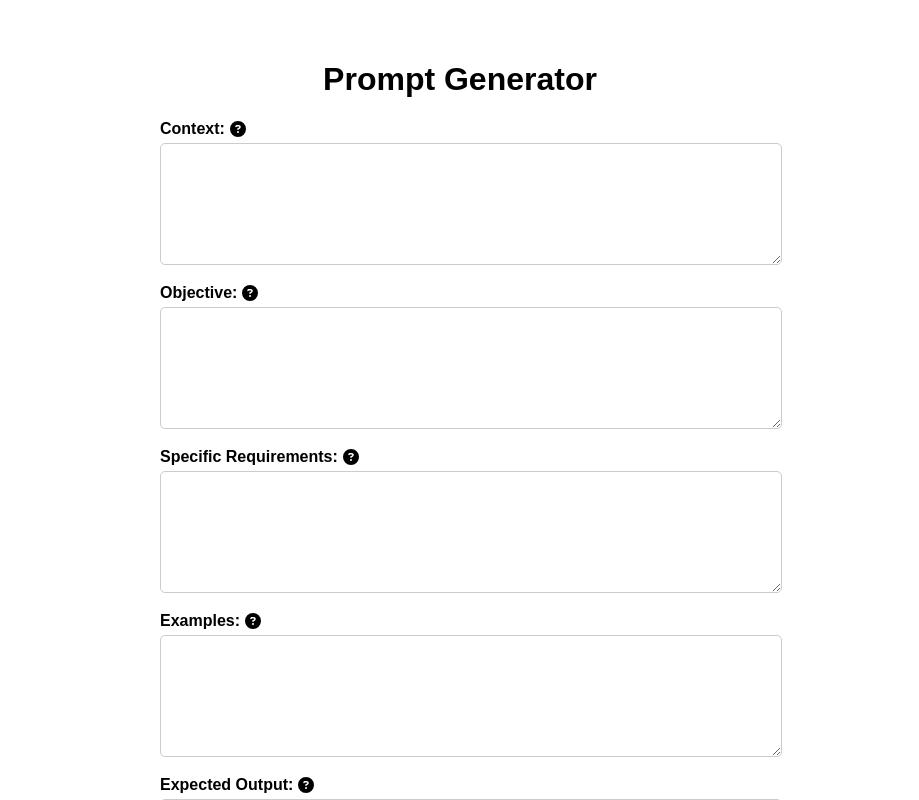
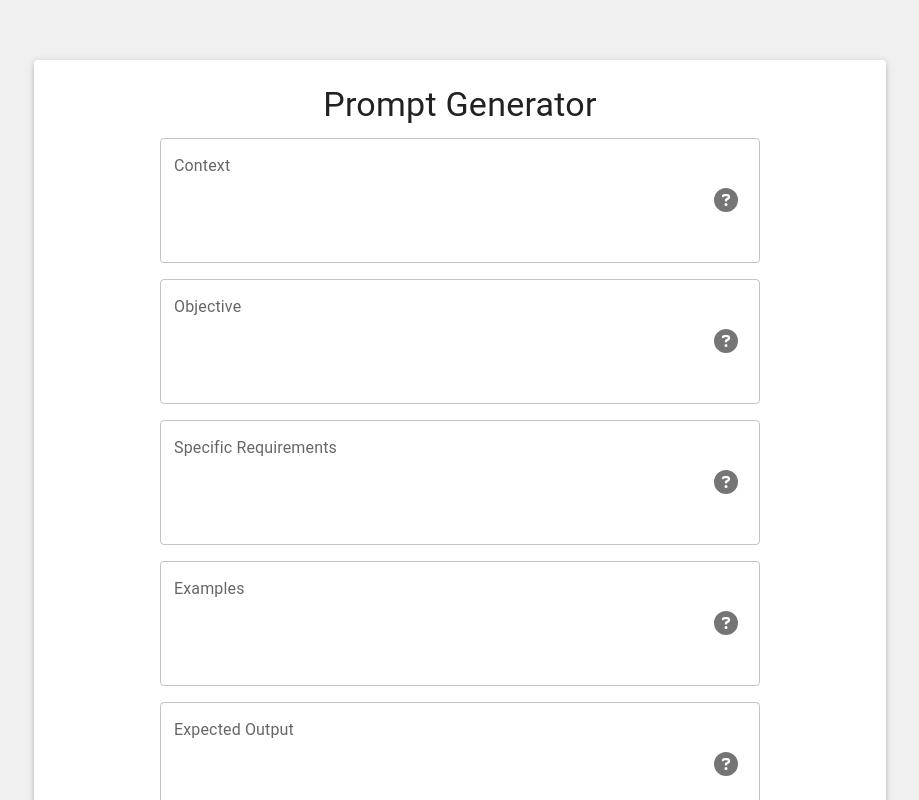
Before and after one commit to Spottie97/prompter, a React (Create React App) app in the folder prompt-generator/: page / in a window 1280 px wide. Shown: the top 800 px of the page, without its empty margins (180-1099 px from the left). Built offline with nearby package versions, Linux system fonts and the light colour scheme.

Commit message:
Added css & features

```diff
--- a/prompt-generator/package.json
+++ b/prompt-generator/package.json
@@ -3,9 +3,13 @@
   "version": "0.1.0",
   "private": true,
   "dependencies": {
+    "@emotion/react": "^11.13.0",
+    "@emotion/styled": "^11.13.0",
     "@fortawesome/fontawesome-svg-core": "^6.6.0",
     "@fortawesome/free-solid-svg-icons": "^6.6.0",
     "@fortawesome/react-fontawesome": "^0.2.2",
+    "@mui/icons-material": "^5.16.4",
+    "@mui/material": "^5.16.4",
     "@testing-library/jest-dom": "^5.17.0",
     "@testing-library/react": "^13.4.0",
     "@testing-library/user-event": "^13.5.0",
--- a/prompt-generator/src/App.css
+++ b/prompt-generator/src/App.css
@@ -69,3 +69,18 @@ pre {
   border-radius: 5px;
   border: 1px solid #ccc;
 }
+
+body {
+  margin: 0;
+  font-family: 'Roboto', sans-serif;
+}
+
+.App {
+  text-align: center;
+  background-color: #f0f0f0;
+  min-height: 100vh;
+  display: flex;
+  flex-direction: column;
+  align-items: center;
+  justify-content: center;
+}
--- a/prompt-generator/src/PromptForm.js
+++ b/prompt-generator/src/PromptForm.js
@@ -1,7 +1,9 @@
 import React, { useState } from 'react';
+import {
+  Container, TextField, Button, Typography, IconButton, Tooltip, Box, Paper
+} from '@mui/material';
 import { FontAwesomeIcon } from '@fortawesome/react-fontawesome';
 import { faQuestionCircle } from '@fortawesome/free-solid-svg-icons';
-import './App.css';
 
 const PromptForm = () => {
   const [context, setContext] = useState('');
@@ -19,13 +21,6 @@ const PromptForm = () => {
       setTooltip({ description, example });
     }
   };
-
-  const renderTooltip = (description, example) => (
-    <div className="tooltip">
-      <p><strong>Description:</strong> {description}</p>
-      <p><strong>Example:</strong> {example}</p>
-    </div>
-  );
 
   const handleSubmit = (e) => {
     e.preventDefault();
@@ -49,78 +44,168 @@ const PromptForm = () => {
   };
 
   return (
-    <div className="App">
-      <h1>Prompt Generator</h1>
+    <Container maxWidth="md">
+      <Paper elevation={3} sx={{ padding: 3, marginTop: 5 }}>
+        <Typography variant="h4" gutterBottom>
+          Prompt Generator
+        </Typography>
         <form onSubmit={handleSubmit}>
-        <div className="form-group">
-          <label>
-            Context:
-            <FontAwesomeIcon
-              icon={faQuestionCircle}
-              onClick={() => handleTooltip('Background information about the topic.', 'Example: "I am working on a React application and need help with state management."')}
-              className="tooltip-icon"
+          <Box mb={2}>
+            <TextField
+              label="Context"
+              variant="outlined"
+              fullWidth
+              multiline
+              rows={4}
+              value={context}
+              onChange={(e) => setContext(e.target.value)}
+              InputProps={{
+                endAdornment: (
+                  <Tooltip
+                    title={
+                      <div>
+                        <p><strong>Description:</strong> Background information about the topic.</p>
+                        <p><strong>Example:</strong> "I am working on a React application and need help with state management."</p>
+                      </div>
+                    }
+                    arrow
+                  >
+                    <IconButton>
+                      <FontAwesomeIcon icon={faQuestionCircle} />
+                    </IconButton>
+                  </Tooltip>
+                ),
+              }}
             />
-          </label>
-          {tooltip.description === 'Background information about the topic.' && renderTooltip('Background information about the topic.', 'Example: "I am working on a React application and need help with state management."')}
-          <textarea value={context} onChange={(e) => setContext(e.target.value)} />
+          </Box>
+          <Box mb={2}>
+            <TextField
+              label="Objective"
+              variant="outlined"
+              fullWidth
+              multiline
+              rows={4}
+              value={objective}
+              onChange={(e) => setObjective(e.target.value)}
+              InputProps={{
+                endAdornment: (
+                  <Tooltip
+                    title={
+                      <div>
+                        <p><strong>Description:</strong> What you want to achieve.</p>
+                        <p><strong>Example:</strong> "I want to understand how to use Redux for state management in my React application."</p>
                       </div>
-        <div className="form-group">
-          <label>
-            Objective:
-            <FontAwesomeIcon
-              icon={faQuestionCircle}
-              onClick={() => handleTooltip('What you want to achieve.', 'Example: "I want to understand how to use Redux for state management in my React application."')}
-              className="tooltip-icon"
+                    }
+                    arrow
+                  >
+                    <IconButton>
+                      <FontAwesomeIcon icon={faQuestionCircle} />
+                    </IconButton>
+                  </Tooltip>
+                ),
+              }}
             />
-          </label>
-          {tooltip.description === 'What you want to achieve.' && renderTooltip('What you want to achieve.', 'Example: "I want to understand how to use Redux for state management in my React application."')}
-          <textarea value={objective} onChange={(e) => setObjective(e.target.value)} />
+          </Box>
+          <Box mb={2}>
+            <TextField
+              label="Specific Requirements"
+              variant="outlined"
+              fullWidth
+              multiline
+              rows={4}
+              value={requirements}
+              onChange={(e) => setRequirements(e.target.value)}
+              InputProps={{
+                endAdornment: (
+                  <Tooltip
+                    title={
+                      <div>
+                        <p><strong>Description:</strong> Detailed requirements or constraints.</p>
+                        <p><strong>Example:</strong> "The solution should be scalable and work with React hooks."</p>
                       </div>
-        <div className="form-group">
-          <label>
-            Specific Requirements:
-            <FontAwesomeIcon
-              icon={faQuestionCircle}
-              onClick={() => handleTooltip('Detailed requirements or constraints.', 'Example: "The solution should be scalable and work with React hooks."')}
-              className="tooltip-icon"
+                    }
+                    arrow
+                  >
+                    <IconButton>
+                      <FontAwesomeIcon icon={faQuestionCircle} />
+                    </IconButton>
+                  </Tooltip>
+                ),
+              }}
             />
-          </label>
-          {tooltip.description === 'Detailed requirements or constraints.' && renderTooltip('Detailed requirements or constraints.', 'Example: "The solution should be scalable and work with React hooks."')}
-          <textarea value={requirements} onChange={(e) => setRequirements(e.target.value)} />
+          </Box>
+          <Box mb={2}>
+            <TextField
+              label="Examples"
+              variant="outlined"
+              fullWidth
+              multiline
+              rows={4}
+              value={examples}
+              onChange={(e) => setExamples(e.target.value)}
+              InputProps={{
+                endAdornment: (
+                  <Tooltip
+                    title={
+                      <div>
+                        <p><strong>Description:</strong> Any examples or templates to follow.</p>
+                        <p><strong>Example:</strong> "An example of a Redux setup with React hooks would be helpful."</p>
                       </div>
-        <div className="form-group">
-          <label>
-            Examples:
-            <FontAwesomeIcon
-              icon={faQuestionCircle}
-              onClick={() => handleTooltip('Any examples or templates to follow.', 'Example: "An example of a Redux setup with React hooks would be helpful."')}
-              className="tooltip-icon"
+                    }
+                    arrow
+                  >
+                    <IconButton>
+                      <FontAwesomeIcon icon={faQuestionCircle} />
+                    </IconButton>
+                  </Tooltip>
+                ),
+              }}
             />
-          </label>
-          {tooltip.description === 'Any examples or templates to follow.' && renderTooltip('Any examples or templates to follow.', 'Example: "An example of a Redux setup with React hooks would be helpful."')}
-          <textarea value={examples} onChange={(e) => setExamples(e.target.value)} />
+          </Box>
+          <Box mb={2}>
+            <TextField
+              label="Expected Output"
+              variant="outlined"
+              fullWidth
+              multiline
+              rows={4}
+              value={output}
+              onChange={(e) => setOutput(e.target.value)}
+              InputProps={{
+                endAdornment: (
+                  <Tooltip
+                    title={
+                      <div>
+                        <p><strong>Description:</strong> Description of the desired outcome.</p>
+                        <p><strong>Example:</strong> "I expect a step-by-step guide on setting up Redux with React hooks."</p>
                       </div>
-        <div className="form-group">
-          <label>
-            Expected Output:
-            <FontAwesomeIcon
-              icon={faQuestionCircle}
-              onClick={() => handleTooltip('Description of the desired outcome.', 'Example: "I expect a step-by-step guide on setting up Redux with React hooks."')}
-              className="tooltip-icon"
+                    }
+                    arrow
+                  >
+                    <IconButton>
+                      <FontAwesomeIcon icon={faQuestionCircle} />
+                    </IconButton>
+                  </Tooltip>
+                ),
+              }}
             />
-          </label>
-          {tooltip.description === 'Description of the desired outcome.' && renderTooltip('Description of the desired outcome.', 'Example: "I expect a step-by-step guide on setting up Redux with React hooks."')}
-          <textarea value={output} onChange={(e) => setOutput(e.target.value)} />
-        </div>
-        <button type="submit">Generate Prompt</button>
+          </Box>
+          <Button type="submit" variant="contained" color="primary" fullWidth>
+            Generate Prompt
+          </Button>
         </form>
         {prompt && (
-        <div className="output">
-          <h2>Generated Prompt:</h2>
+          <Box mt={4}>
+            <Typography variant="h5" gutterBottom>
+              Generated Prompt:
+            </Typography>
+            <Paper elevation={1} sx={{ padding: 2 }}>
               <pre>{prompt}</pre>
-        </div>
+            </Paper>
+          </Box>
         )}
-    </div>
+      </Paper>
+    </Container>
   );
 };
 
```
Also changed, not shown: 1 other file (tests, documents, lock files or other folders). Lines whose indentation alone changed are shown as unchanged.
